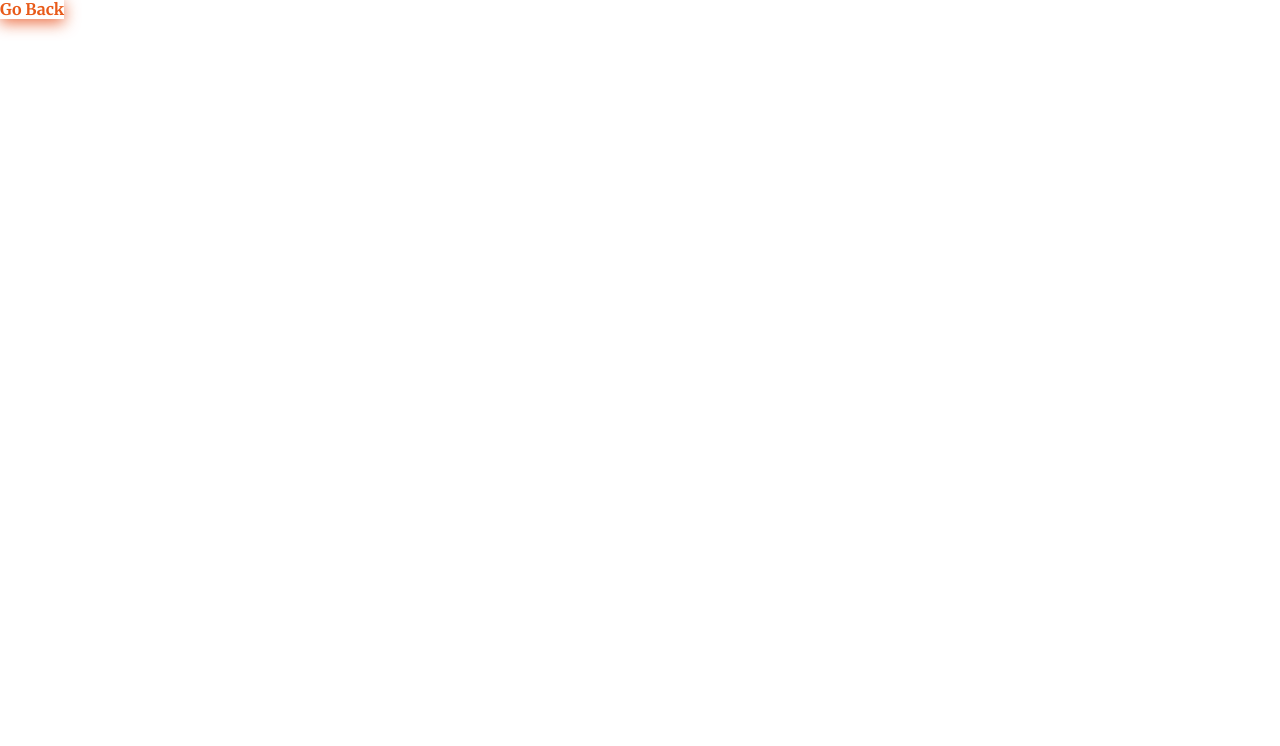
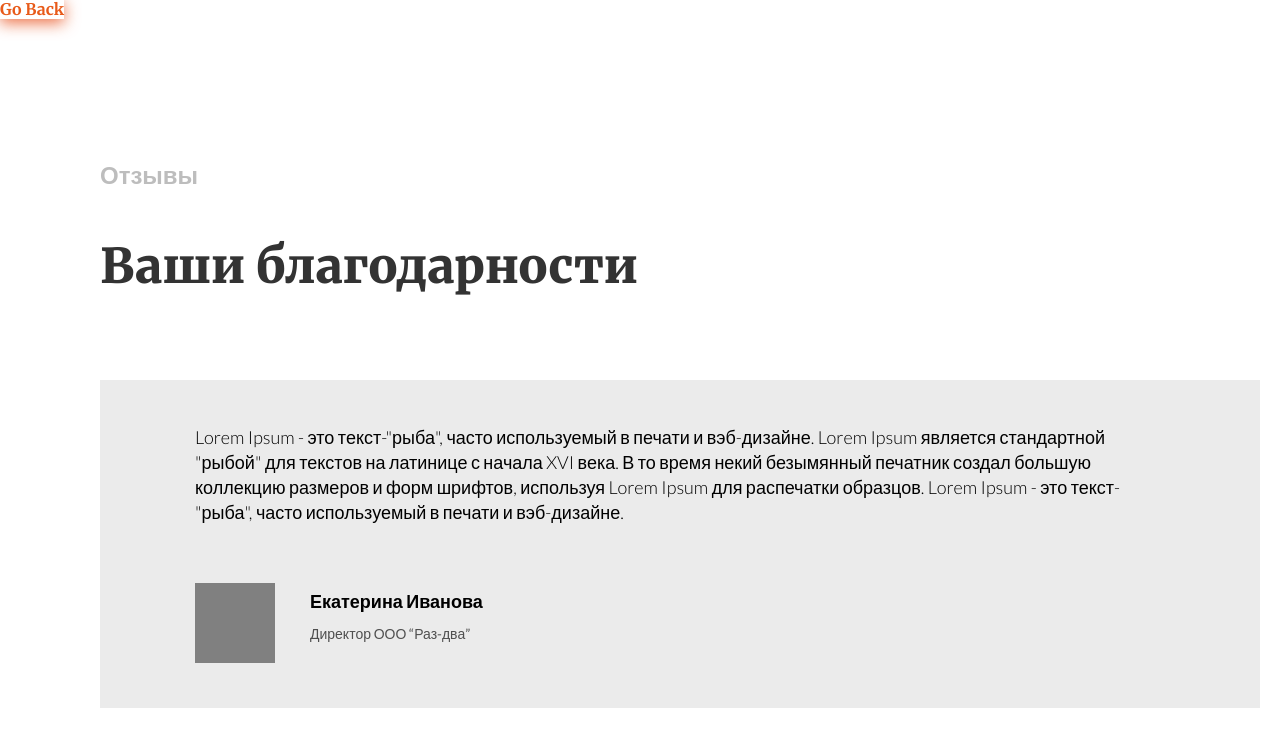
Before and after one commit to josserden/blended_43, a plain HTML site: page pages/feedback/index.html in a window 1280 px wide. Drawn offline with nearby package versions, Linux system fonts and the light colour scheme.

Commit message:
make feedback

```diff
--- a/pages/feedback/index.html
+++ b/pages/feedback/index.html
@@ -20,8 +20,95 @@
     <link rel="stylesheet" href="../../style/global.css" />
     <link rel="stylesheet" href="../../style/style.css" />
     <title>Feedback</title>
+
+    <style>
+      .feedback {
+        width: 1200px;
+        padding: 140px 20px;
+        margin-left: auto;
+      }
+
+      .pre-title {
+        margin-bottom: 40px;
+        font-family: 'Lato', sans-serif;
+        font-weight: 900;
+        font-size: 24px;
+        line-height: 1.38;
+        color: #bdbdbd;
+      }
+
+      .title {
+        margin-bottom: 80px;
+        font-family: 'Merriweather', serif;
+        font-weight: 900;
+        font-size: 48px;
+        line-height: 1.43;
+        color: #333333;
+      }
+
+      .form {
+        background-color: #ebebeb;
+        padding: 45px 95px;
+      }
+
+      .form-text {
+        margin-bottom: 58px;
+        font-family: 'Lato', sans-serif;
+        font-weight: 300;
+        font-size: 18px;
+        line-height: 1.39;
+        color: #000000;
+      }
+
+      .name {
+        display: flex;
+        align-items: center;
+      }
+      .square {
+        width: 80px;
+        height: 80px;
+        background-color: grey;
+        margin-right: 35px;
+      }
+
+      .name-title {
+        margin-bottom: 10px;
+        font-family: 'Lato', sans-serif;
+        font-weight: 900;
+        font-size: 18px;
+        line-height: 1.36;
+        color: #000000;
+      }
+
+      .name-work {
+        font-family: 'Lato', sans-serif;
+        font-size: 14px;
+        line-height: 1.36;
+        color: #4f4f4f;
+      }
+    </style>
   </head>
   <body>
     <div><a class="link" href="../../index.html">Go Back</a></div>
+    <section class="feedback">
+      <p class="pre-title">Отзывы</p>
+      <h2 class="title">Ваши благодарности</h2>
+      <div class="form">
+        <p class="form-text">
+          Lorem Ipsum - это текст-"рыба", часто используемый в печати и вэб-дизайне. Lorem Ipsum
+          является стандартной "рыбой" для текстов на латинице с начала XVI века. В то время некий
+          безымянный печатник создал большую коллекцию размеров и форм шрифтов, используя Lorem
+          Ipsum для распечатки образцов. Lorem Ipsum - это текст-"рыба", часто используемый в печати
+          и вэб-дизайне.
+        </p>
+        <div class="name">
+          <div class="square"></div>
+          <div class="name-description">
+            <h3 class="name-title">Екатерина Иванова</h3>
+            <p class="name-work">Директор ООО “Раз-два”</p>
+          </div>
+        </div>
+      </div>
+    </section>
   </body>
 </html>
--- a/style/style.css
+++ b/style/style.css
@@ -1,6 +1,6 @@
 body {
-	font-family: "Lato", sans-serif;
-	font-family: "Merriweather", serif;
+  font-family: 'Lato', sans-serif;
+  font-family: 'Merriweather', serif;
 }
 
 .section {
```
Lines whose indentation alone changed are shown as unchanged.
